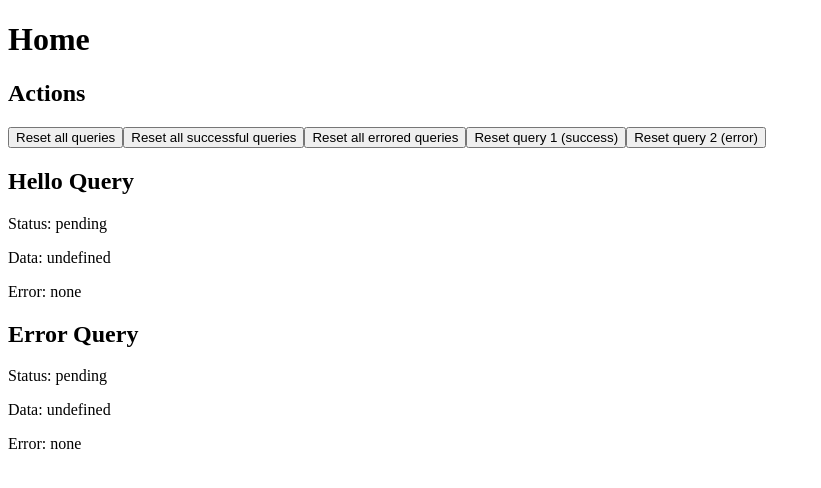
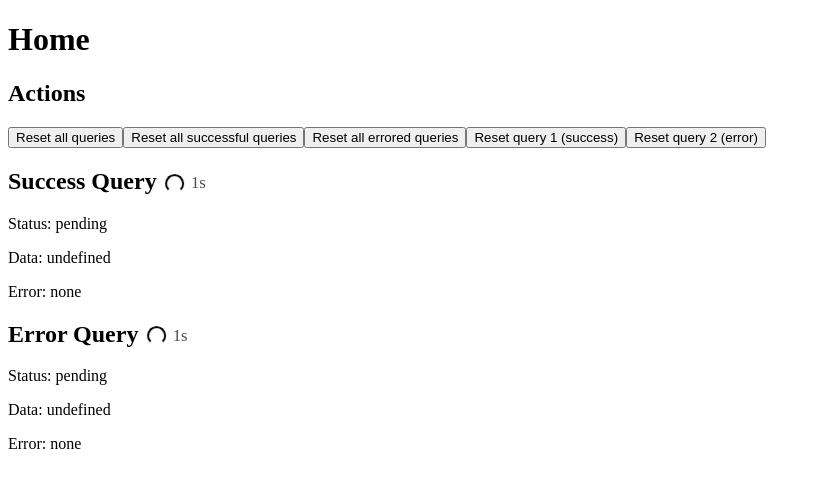
Before and after one commit to alZyad/reset-errored-queries-no-refetch, a React (Vite) app: page / in a window 1280 px wide. Both pictures are taken after a click on the button "Reset all queries". Shown: the top 488 px of the page, without its empty margins (0-821 px from the left). Built offline with nearby package versions, Linux system fonts and the light colour scheme.

Commit message:
finish up bug reproduction

```diff
--- /dev/null
+++ b/src/Home.css
@@ -0,0 +1,34 @@
+.pending-indicator {
+  display: inline-flex;
+  align-items: center;
+  gap: 0.4em;
+  margin-left: 0.5em;
+  font-size: 0.7em;
+  font-weight: normal;
+  vertical-align: middle;
+}
+
+.spinner {
+  width: 0.9em;
+  height: 0.9em;
+  border: 2px solid currentColor;
+  border-top-color: transparent;
+  border-radius: 50%;
+  animation: spin 0.8s linear infinite;
+  display: inline-block;
+}
+
+.countdown {
+  font-variant-numeric: tabular-nums;
+  opacity: 0.7;
+}
+
+.stuck {
+  opacity: 0.8;
+}
+
+@keyframes spin {
+  to {
+    transform: rotate(360deg);
+  }
+}
--- a/src/Home.jsx
+++ b/src/Home.jsx
@@ -1,34 +1,81 @@
-import { useQuery, useQueryClient } from '@tanstack/react-query'
-import { fetchHelloWorld, fetchError } from './api'
+import { useEffect, useState } from "react";
+import { useQuery, useQueryClient } from "@tanstack/react-query";
+import { fetchHelloWorld, fetchError } from "./api";
+import "./Home.css";
+
+function PendingIndicator({ isPending, resetKey }) {
+  const [secondsLeft, setSecondsLeft] = useState(3);
+
+  useEffect(() => {
+    if (!isPending) return;
+    setSecondsLeft(3);
+    const start = Date.now();
+    const id = setInterval(() => {
+      const elapsed = Math.floor((Date.now() - start) / 1000);
+      setSecondsLeft(Math.max(0, 3 - elapsed));
+    }, 200);
+    return () => clearInterval(id);
+  }, [isPending, resetKey]);
+
+  if (!isPending) return <span className="pending-indicator">🏁</span>;
+
+  return (
+    <span className="pending-indicator">
+      <span className="spinner" aria-label="loading" />
+      {secondsLeft > 0 ? <span className="countdown">{secondsLeft}s</span> : <span className="stuck">♾️ stuck</span>}
+    </span>
+  );
+}
 
 function Home() {
-  const queryClient = useQueryClient()
+  const queryClient = useQueryClient();
 
-  const helloQuery = useQuery({
-    queryKey: ['hello'],
+  const successQuery = useQuery({
+    queryKey: ["success"],
     queryFn: fetchHelloWorld,
-  })
+  });
 
   const errorQuery = useQuery({
-    queryKey: ['error'],
+    queryKey: ["error"],
     queryFn: fetchError,
-  })
+  });
 
-  const resetAll = () => queryClient.resetQueries()
+  const [successResetKey, setSuccessResetKey] = useState(0);
+  const [errorResetKey, setErrorResetKey] = useState(0);
+  const bumpSuccess = () => setSuccessResetKey((n) => n + 1);
+  const bumpError = () => setErrorResetKey((n) => n + 1);
 
-  const resetSuccessful = () =>
+  const resetAll = () => {
+    bumpSuccess();
+    bumpError();
+    queryClient.resetQueries();
+  };
+
+  const resetSuccessful = () => {
+    if (successQuery.status === "success") bumpSuccess();
+    if (errorQuery.status === "success") bumpError();
     queryClient.resetQueries({
-      predicate: (q) => q.state.status === 'success',
-    })
+      predicate: (q) => q.state.status === "success",
+    });
+  };
 
-  const resetErrored = () =>
+  const resetErrored = () => {
+    if (successQuery.status === "error") bumpSuccess();
+    if (errorQuery.status === "error") bumpError();
     queryClient.resetQueries({
-      predicate: (q) => q.state.status === 'error',
-    })
+      predicate: (q) => q.state.status === "error",
+    });
+  };
 
-  const resetHello = () => queryClient.resetQueries({ queryKey: ['hello'] })
+  const resetSuccess = () => {
+    bumpSuccess();
+    queryClient.resetQueries({ queryKey: ["success"] });
+  };
 
-  const resetError = () => queryClient.resetQueries({ queryKey: ['error'] })
+  const resetError = () => {
+    bumpError();
+    queryClient.resetQueries({ queryKey: ["error"] });
+  };
 
   return (
     <div>
@@ -39,25 +86,31 @@ function Home() {
         <button onClick={resetAll}>Reset all queries</button>
         <button onClick={resetSuccessful}>Reset all successful queries</button>
         <button onClick={resetErrored}>Reset all errored queries</button>
-        <button onClick={resetHello}>Reset query 1 (success)</button>
+        <button onClick={resetSuccess}>Reset query 1 (success)</button>
         <button onClick={resetError}>Reset query 2 (error)</button>
       </section>
 
       <section>
-        <h2>Hello Query</h2>
-        <p>Status: {helloQuery.status}</p>
-        <p>Data: {String(helloQuery.data)}</p>
-        <p>Error: {helloQuery.error ? helloQuery.error.message : 'none'}</p>
+        <h2>
+          Success Query
+          <PendingIndicator isPending={successQuery.isPending} resetKey={successResetKey} />
+        </h2>
+        <p>Status: {successQuery.status}</p>
+        <p>Data: {String(successQuery.data)}</p>
+        <p>Error: {successQuery.error ? successQuery.error.message : "none"}</p>
       </section>
 
       <section>
-        <h2>Error Query</h2>
+        <h2>
+          Error Query
+          <PendingIndicator isPending={errorQuery.isPending} resetKey={errorResetKey} />
+        </h2>
         <p>Status: {errorQuery.status}</p>
         <p>Data: {String(errorQuery.data)}</p>
-        <p>Error: {errorQuery.error ? errorQuery.error.message : 'none'}</p>
+        <p>Error: {errorQuery.error ? errorQuery.error.message : "none"}</p>
       </section>
     </div>
-  )
+  );
 }
 
-export default Home
+export default Home;
--- a/src/api.js
+++ b/src/api.js
@@ -1,11 +1,11 @@
 export function fetchHelloWorld() {
   return new Promise((resolve) => {
-    setTimeout(() => resolve('hello-world'), 3000)
-  })
+    setTimeout(() => resolve("hello-world"), 3000);
+  });
 }
 
 export function fetchError() {
   return new Promise((_, reject) => {
-    setTimeout(() => reject(new Error('error')), 3000)
-  })
+    setTimeout(() => reject(new Error("bye-world")), 3000);
+  });
 }
```
Also changed, not shown: 1 other file (tests, documents, lock files or other folders).
